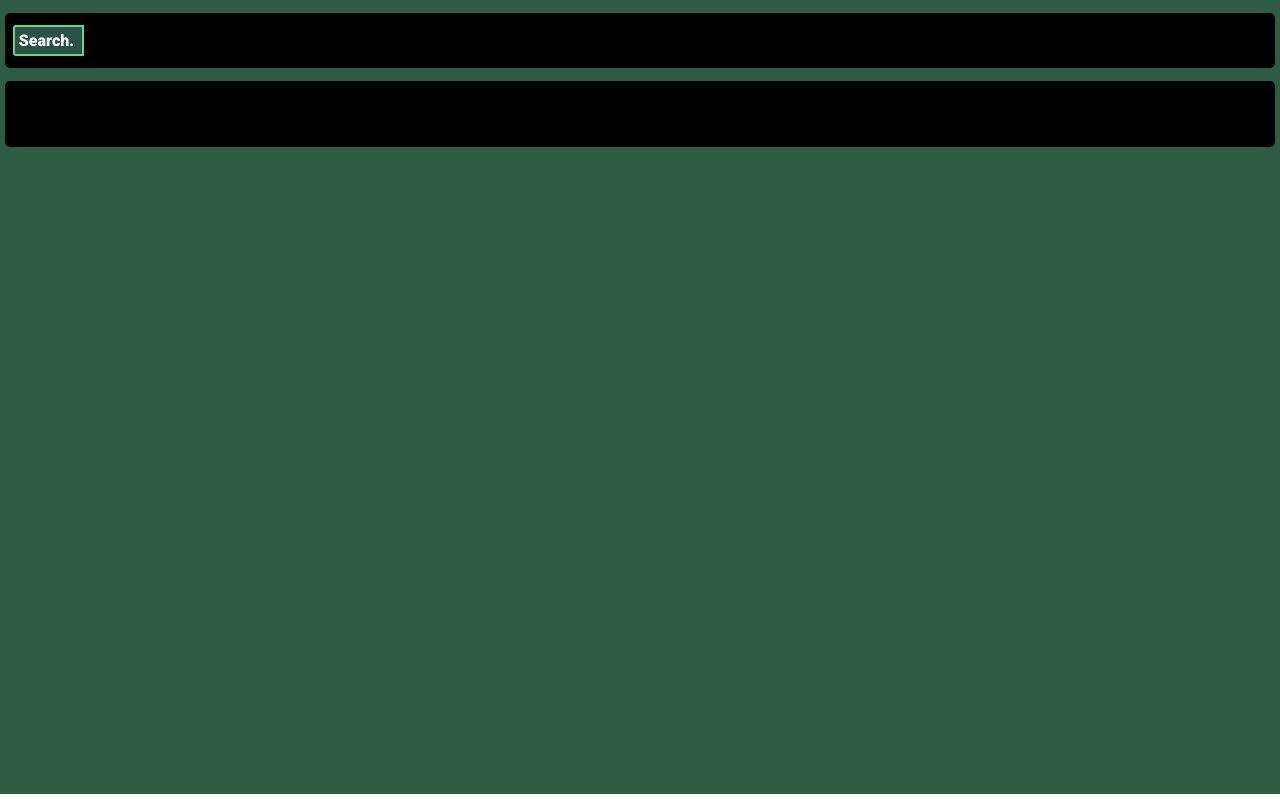
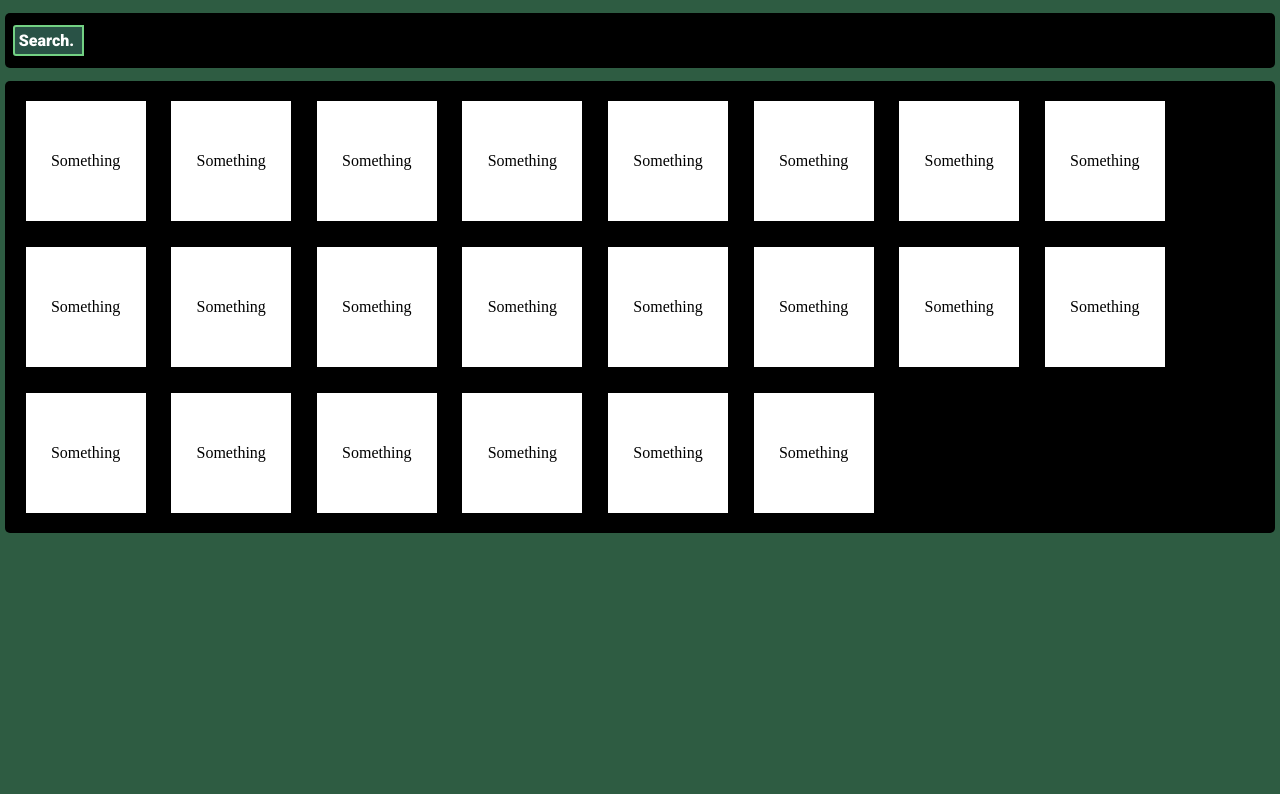
Before and after one commit to drewcapener/higher-ed, an Angular app in the folder client/HigherEd/: page /class-archives in a window 1280 px wide. Built offline with nearby package versions, Linux system fonts and the light colour scheme.

Commit message:
Laying out the archive

```diff
--- a/client/HigherEd/src/app/archive-documents/archive-documents.component.html
+++ b/client/HigherEd/src/app/archive-documents/archive-documents.component.html
@@ -1 +1,3 @@
-<p>archive-documents works!</p>
+<div class="container">
+    <app-document *ngFor="let doc of archive.documents"class="document"></app-document>
+</div>
--- a/client/HigherEd/src/app/archive-documents/archive-documents.component.scss
+++ b/client/HigherEd/src/app/archive-documents/archive-documents.component.scss
@@ -0,0 +1,7 @@
+.container {
+    display: flex;
+    flex-direction: row;
+    justify-content: flex-start;
+    align-items: center;
+    flex-wrap: wrap;
+}
--- a/client/HigherEd/src/app/archive-documents/archive-documents.component.ts
+++ b/client/HigherEd/src/app/archive-documents/archive-documents.component.ts
@@ -1,4 +1,6 @@
 import { Component, OnInit } from '@angular/core';
+import { Archive } from 'src/models/archive';
+import { ArchiveDocument } from 'src/models/archive-document';
 
 @Component({
   selector: 'app-archive-documents',
@@ -7,6 +9,32 @@ import { Component, OnInit } from '@angular/core';
 })
 export class ArchiveDocumentsComponent implements OnInit {
 
+  documents: any[] = [
+    new ArchiveDocument(null, null),
+    new ArchiveDocument(null, null),
+    new ArchiveDocument(null, null),
+    new ArchiveDocument(null, null),
+    new ArchiveDocument(null, null),
+    new ArchiveDocument(null, null),
+    new ArchiveDocument(null, null),
+    new ArchiveDocument(null, null),
+    new ArchiveDocument(null, null),
+    new ArchiveDocument(null, null),
+    new ArchiveDocument(null, null),
+    new ArchiveDocument(null, null),
+    new ArchiveDocument(null, null),
+    new ArchiveDocument(null, null),
+    new ArchiveDocument(null, null),
+    new ArchiveDocument(null, null),
+    new ArchiveDocument(null, null),
+    new ArchiveDocument(null, null),
+    new ArchiveDocument(null, null),
+    new ArchiveDocument(null, null),
+    new ArchiveDocument(null, null),
+    new ArchiveDocument(null, null)
+  ];
+  archive: Archive = new Archive(null, this.documents);
+
   constructor() { }
 
   ngOnInit(): void {
--- a/client/HigherEd/src/app/document/document.component.html
+++ b/client/HigherEd/src/app/document/document.component.html
@@ -1 +1 @@
-<p>document works!</p>
+<div class="container">Something</div>
--- a/client/HigherEd/src/app/document/document.component.scss
+++ b/client/HigherEd/src/app/document/document.component.scss
@@ -0,0 +1,12 @@
+@import '../../styles.scss';
+
+.container {
+    display: flex;
+    flex-direction: column;
+    justify-content: center;
+    align-items: center;
+    width: 15vh;//fixme
+    height: 15vh;//fixme
+    background-color: white;//fixme
+    margin: $spacing;
+}
--- a/client/HigherEd/src/models/document.ts
+++ b/client/HigherEd/src/models/archive-document.ts
@@ -1,4 +1,4 @@
-export class Document {
+export class ArchiveDocument {
 
     title: string;
     content: any;
--- a/client/HigherEd/src/models/archive.ts
+++ b/client/HigherEd/src/models/archive.ts
@@ -1,9 +1,11 @@
+import { ArchiveDocument } from './archive-document';
+
 export class Archive {
     name: string;
-    documents: any[];
+    documents: ArchiveDocument[];
 
     constructor(name: string,
-        documents: any[]) {
+        documents: ArchiveDocument[]) {
             this.name = name;
             this.documents = documents;
     }
```
